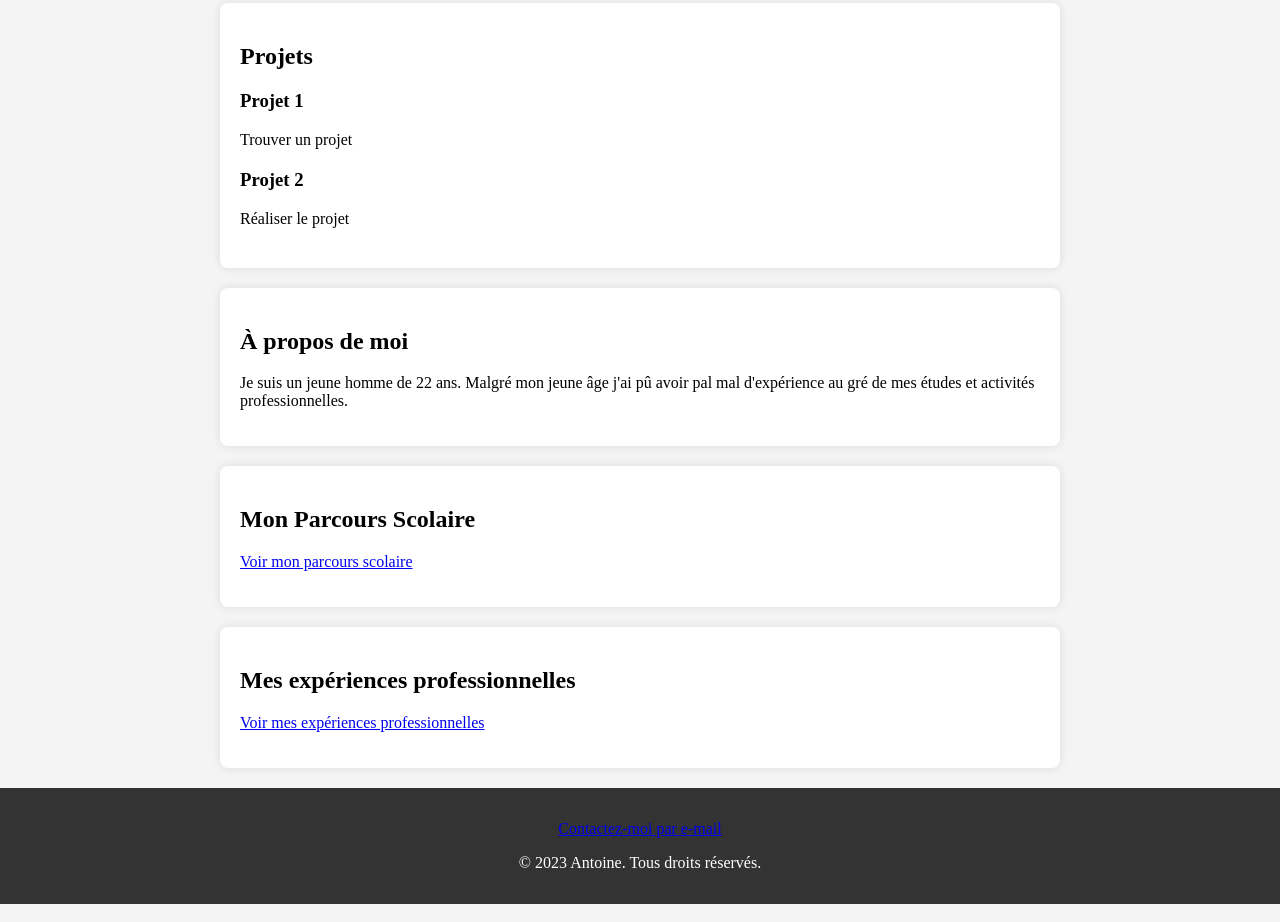
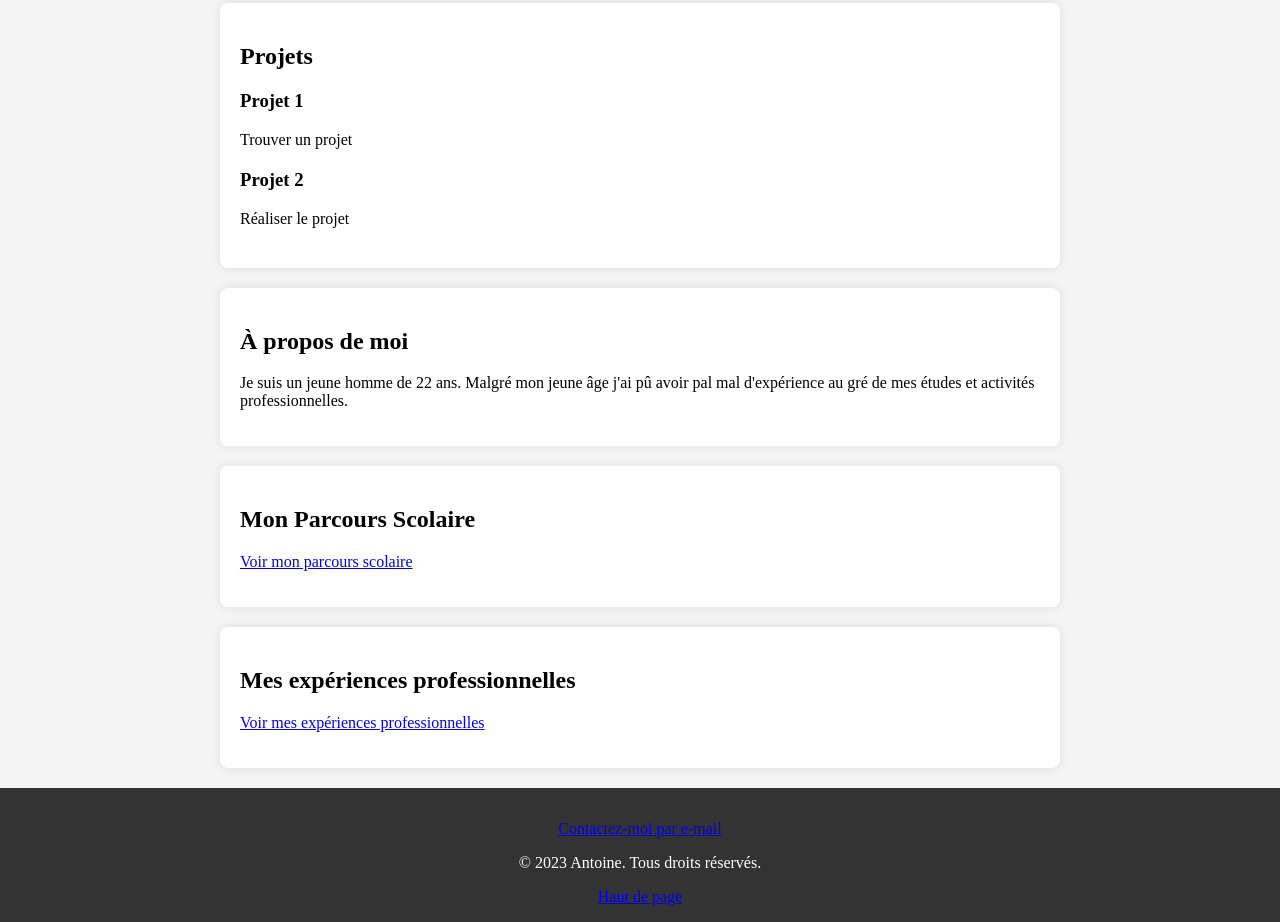
Before and after one commit to Zolicolor/AntoineBREVARDPortfolio, a plain HTML site: page docs/index.html in a window 1280 px wide. Shown: the part 261-1183 px from the top of the page. Drawn offline with Linux system fonts and the light colour scheme.

Commit message:
Update index.html

```diff
--- a/docs/index.html
+++ b/docs/index.html
@@ -60,6 +60,11 @@
     <footer>
         <p><a href="mailto:antoinebrevard8@gmail.com">Contactez-moi par e-mail</a></p>
         <p>&copy; 2023 Antoine. Tous droits réservés.</p>
+        <div class="fr-grid-row fr-grid-row--right">
+            <a class="fr-link fr-icon-arrow-up-fill" href="#top">
+                Haut de page
+            </a>
+        </div>
     </footer>
 </body>
 </html>
```
